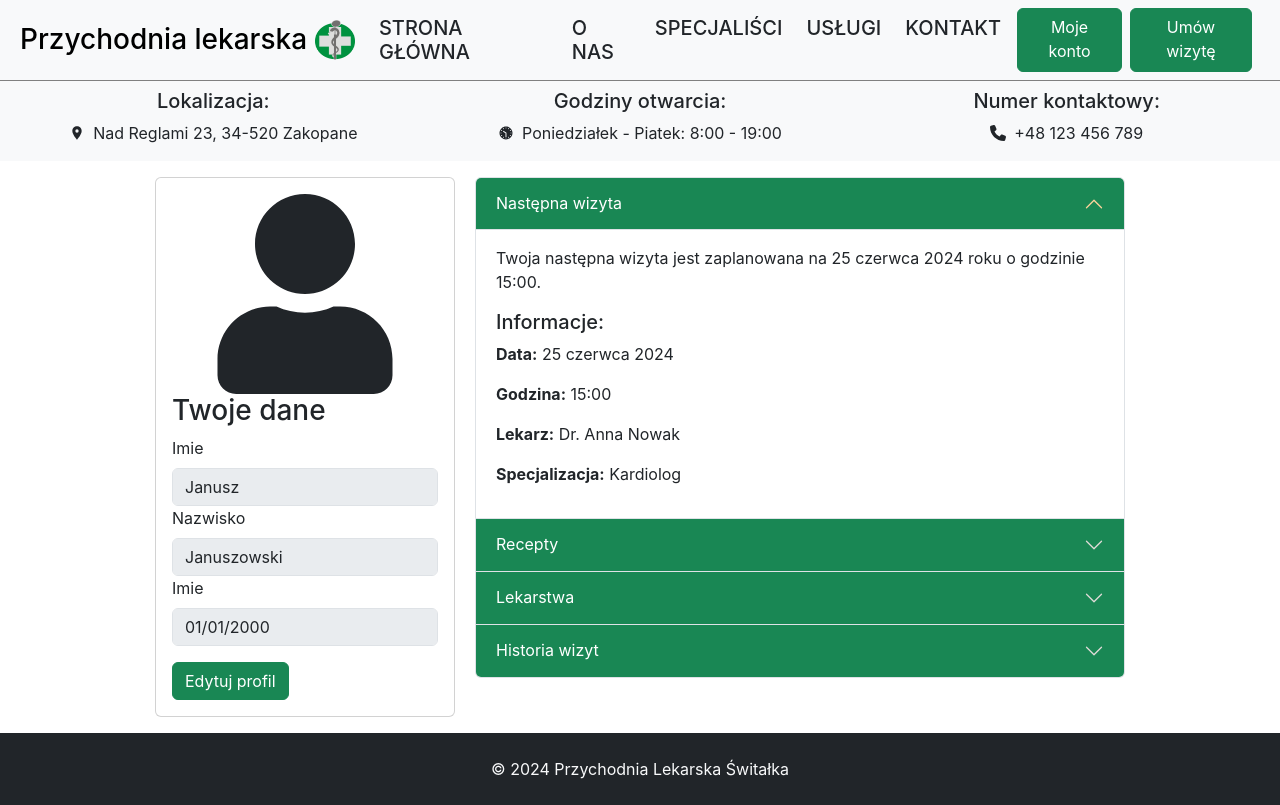
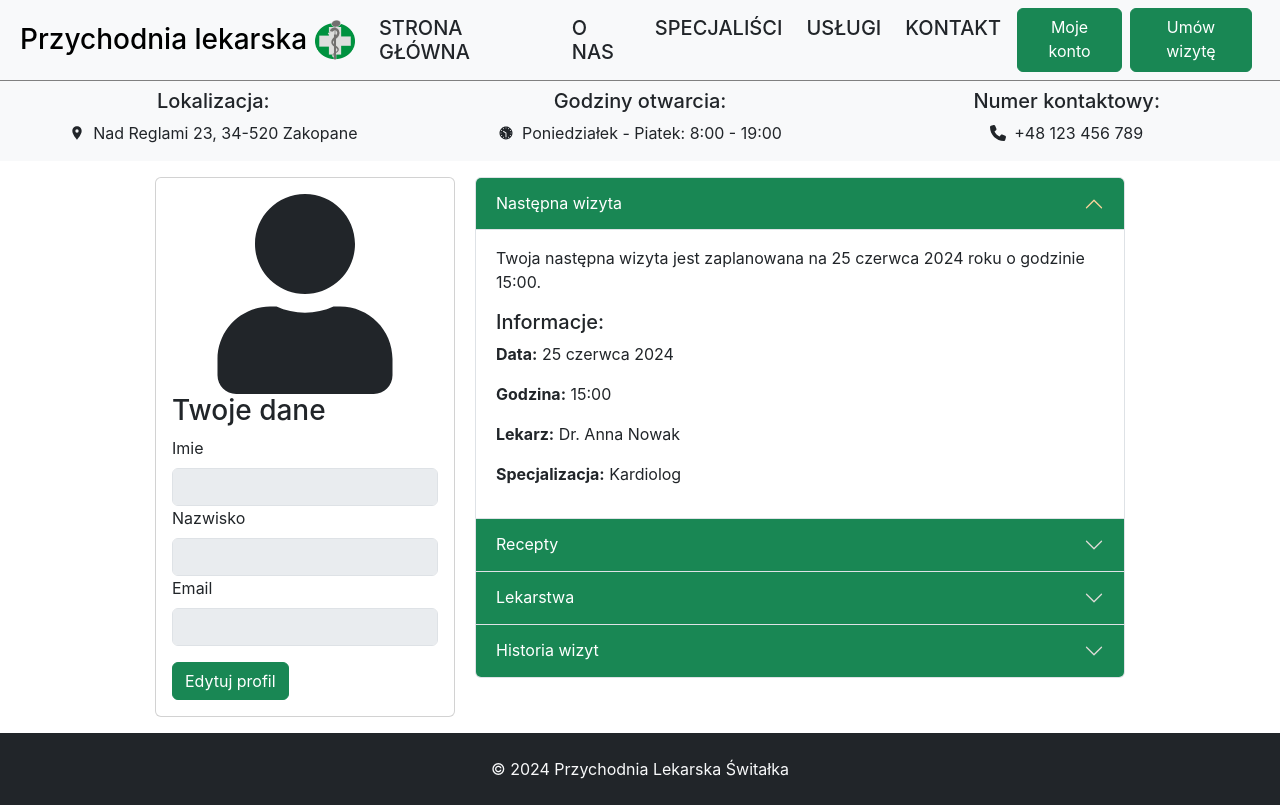
Before and after one commit to itamm15/react-clinic, a React (Create React App) app: page /account in a window 1280 px wide. Built offline with nearby package versions, Linux system fonts and the light colour scheme.

Commit message:
chore: settle values from User in the UserAccountCard

```diff
--- a/src/components/UserAccount/UserAccountCard/UserAccountCard.tsx
+++ b/src/components/UserAccount/UserAccountCard/UserAccountCard.tsx
@@ -1,7 +1,10 @@
 import { Button, Card, Form } from "react-bootstrap";
 import { FaUser } from "react-icons/fa";
+import { useUser } from "../../../contexts/UserContext";
 
 export function UserAccountCard() {
+  const { user } = useUser();
+
   return (
     <Card>
       <Card.Body>
@@ -15,23 +18,23 @@ export function UserAccountCard() {
           <Form>
             <Form.Group controlId="userName">
               <Form.Label>Imie</Form.Label>
-              <Form.Control type="text" value="Janusz" disabled></Form.Control>
+              <Form.Control type="text" value={user?.name} disabled></Form.Control>
             </Form.Group>
 
             <Form.Group controlId="userSuname">
               <Form.Label>Nazwisko</Form.Label>
               <Form.Control
                 type="text"
-                value="Januszowski"
+                value={user?.surname}
                 disabled
               ></Form.Control>
             </Form.Group>
 
-            <Form.Group controlId="userBirtdate">
-              <Form.Label>Imie</Form.Label>
+            <Form.Group controlId="userEmail">
+              <Form.Label>Email</Form.Label>
               <Form.Control
-                type="date"
-                value="2000-01-01"
+                type="text"
+                value={user?.email}
                 disabled
               ></Form.Control>
             </Form.Group>
```
